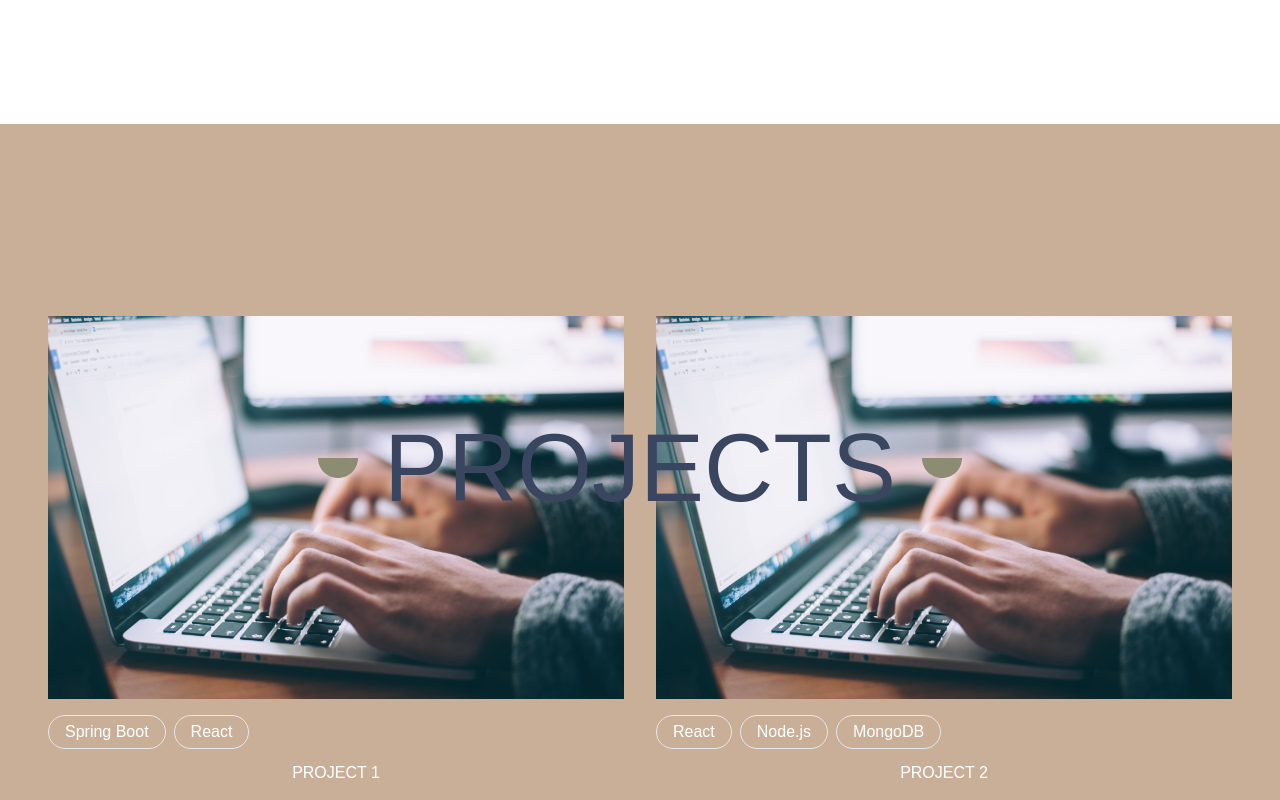
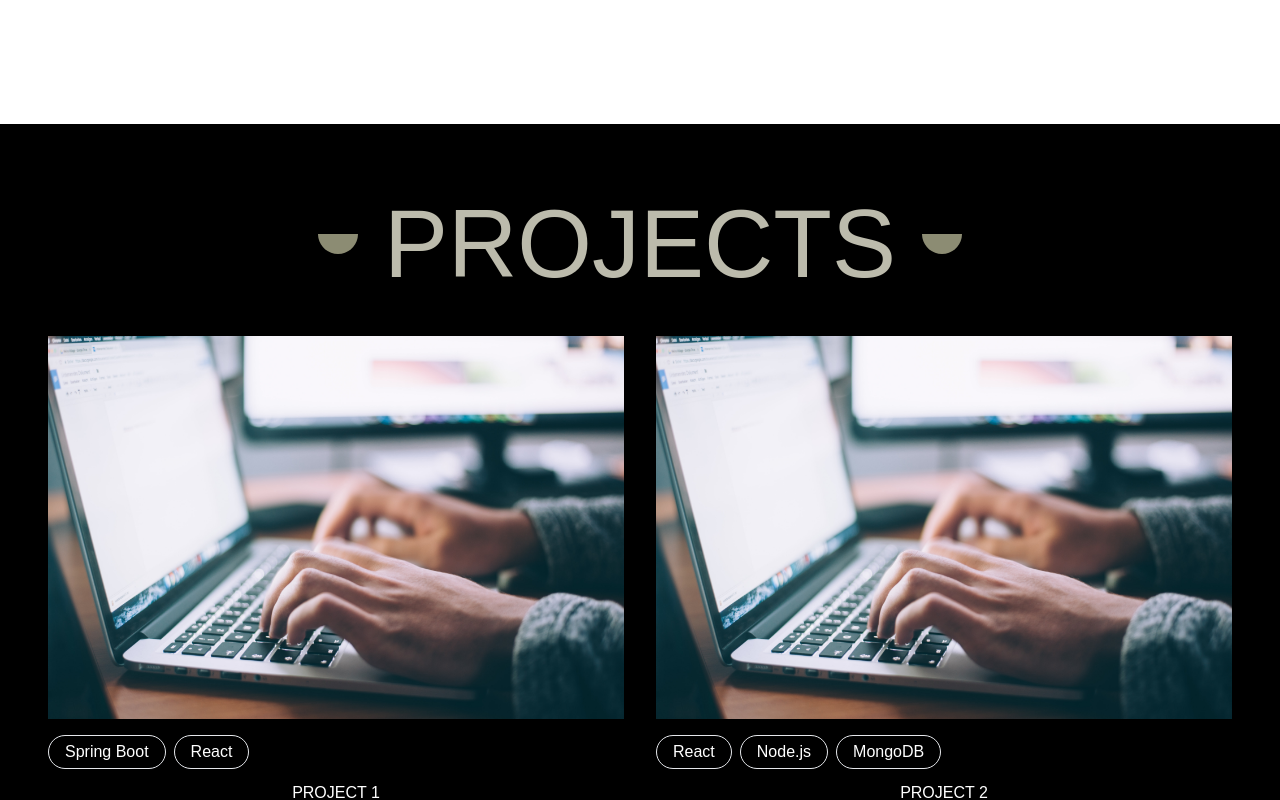
Before and after one commit to Varun710/Next-Website, a Next.js app: page / in a window 1280 px wide. Shown: the part 1540-2340 px from the top of the page. Built offline with nearby package versions, Linux system fonts and the light colour scheme; a web font is replaced by a local one.

Commit message:
Project and heading

```diff
--- a/components/Heading.jsx
+++ b/components/Heading.jsx
@@ -4,9 +4,9 @@ export default function Heading({ title }) {
   return (
     <>
       <div className="section-heading select-none">
-        <div className="heading flex translate-y-56 items-center justify-center space-x-[3%]">
+        <div className="heading flex items-center justify-center space-x-[3%] pb-5">
           <HeadingSVG />
-          <h2 className="w-fit text-5xl sm:text-heading-2 font-medium uppercase text-secondary-600 text-laundry-blue">
+          <h2 className="w-fit text-5xl font-medium uppercase text-secondary-600 text-laundry-blue ">
             {title}
           </h2>
           <HeadingSVG />
--- a/components/ProjectItem.jsx
+++ b/components/ProjectItem.jsx
@@ -27,7 +27,7 @@ const Projects = ({ name, img, alt, link, tools = "" }) => {
           ))}
         </div>
 
-        <h3 className="text-works-title 2xl:text-5xl font-medium uppercase text-primary-200">
+        <h3 className="2xl:text-5xl font-medium uppercase text-primary-200">
           {name}
         </h3>
       </div>
--- a/components/Projects.jsx
+++ b/components/Projects.jsx
@@ -37,9 +37,9 @@ const projectsData = [
 ];
 const Project = () => {
   return (
-    <section className=" mx-auto my-16 text-center bg-brown-custom text-white p-12">
+    <section className=" mx-auto my-16 text-center bg-black text-white p-12 flex-row">
       {" "}
-      <Heading title="Projects" />{" "}
+      <Heading title="Projects" />
       <div className="grid grid-cols-1 md:grid-cols-2 lg:grid-cols-2 gap-8">
         {" "}
         {projectsData.map((project, index) => (
--- a/tailwind.config.js
+++ b/tailwind.config.js
@@ -28,8 +28,8 @@ module.exports = {
     extend: {
       colors: {
         "light-sandel": "#F3f3ef",
-        "brown-custom": "#c9af98",
-        "laundry-blue": "#3a4660",
+        "brown-custom": "#393f4d",
+        "laundry-blue": "#bcbbac",
       },
     },
   },
```
